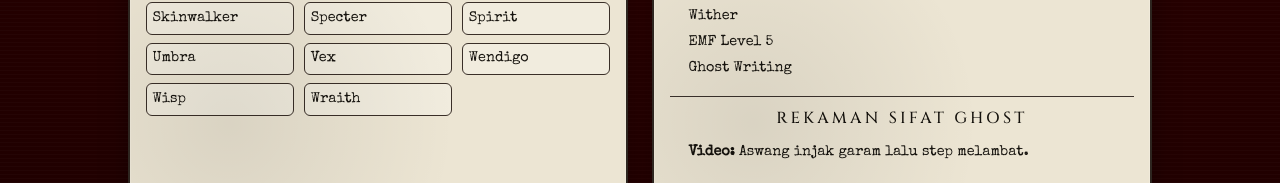
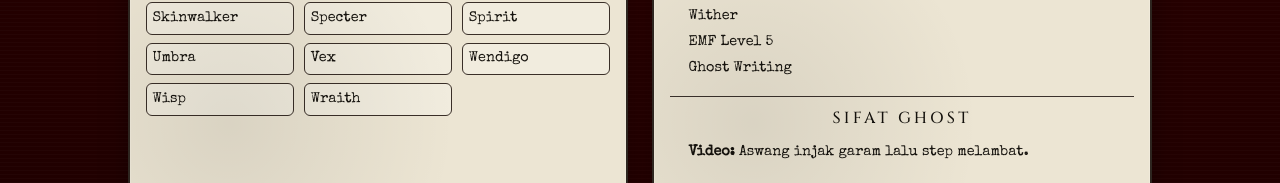
Before and after one commit to Cipaxdragon/Catatan_Demonology_Asep, a React (Vite) app: page / in a window 1280 px wide. Shown: the part 693-876 px from the top of the page. Built offline with nearby package versions, Linux system fonts and the light colour scheme.

Commit message:
feat: update ghost evidence title and enhance media styling for better alignment

```diff
--- a/src/components/GhostDetail.jsx
+++ b/src/components/GhostDetail.jsx
@@ -98,7 +98,7 @@ export default function GhostDetail({ ghostName, ghostInfo }) {
 
       {ghostInfo.mediaProof?.length ? (
         <>
-          <h3 className="evidence-title">Rekaman Sifat Ghost</h3>
+          <h3 className="evidence-title">Sifat Ghost</h3>
           <ul className="evidence-list" aria-live="polite">
             {ghostInfo.mediaProof.map((item, index) => (
               <li key={`${item.type}-${index}`}>
--- a/src/data/ghostDetails.js
+++ b/src/data/ghostDetails.js
@@ -99,6 +99,11 @@ const ghostDetails = {
         type: 'Manifestor',
         threat: 'Very High',
         evidence: ['Laser Projector', 'Spirit Box', 'Freezing Temps'],
+        mediaProof: [{
+            type: 'Audio',
+            note: 'Step lari Oni terdengar jelas saat hunt.',
+            file: '/proofs/step-lari.mp3'
+        }],
         signs: 'Tipe pelari: saat hunt terlihat lari cepat, mirip Wendigo.',
         tips: 'Gunakan rute dengan banyak tikungan untuk putus jarak dan hindari adu lari lurus.'
     },
@@ -106,6 +111,11 @@ const ghostDetails = {
         type: 'Ethereal',
         threat: 'High',
         evidence: ['EMF Level 5', 'Handprints', 'Ghost Orbs'],
+        mediaProof: [{
+            type: 'Audio',
+            note: 'Step lari Phantom bisa dipantau sebagai pembanding saat chase.',
+            file: '/proofs/step-lari.mp3'
+        }],
         signs: 'Blink saat hunt lebih lambat (slow blink) dan cenderung lama muncul.',
         tips: 'Amati pola blink secara sabar saat hunt untuk membedakan dari tipe agresif cepat.'
     },
@@ -176,7 +186,8 @@ const ghostDetails = {
         evidence: ['Ghost Orbs', 'Ghost Writing', 'Laser Projector'],
         mediaProof: [{
             type: 'Audio',
-            note: 'Step lari Wendigo terdengar jelas saat hunt.'
+            note: 'Step lari Wendigo terdengar jelas saat hunt.',
+            file: '/proofs/step-lari.mp3'
         }],
         signs: 'Tipe pelari seperti Oni. Cenderung menghindari spawn dekat lentera/api dan sering muncul di bedroom Juniper.',
         tips: 'Jaga area dengan lentera tetap aktif dan pakai rute aman karena Wendigo unggul di chase lurus.'
--- a/src/style.css
+++ b/src/style.css
@@ -225,6 +225,7 @@ body {
 
 .proof-media-wrap {
     margin-top: 0.35rem;
+    text-align: center;
 }
 
 .proof-media-link {
@@ -235,11 +236,26 @@ body {
 
 .proof-media-photo {
     display: block;
-    margin-top: 0.35rem;
+    margin: 0.35rem auto 0;
     width: min(100%, 280px);
     border-radius: 8px;
     border: 1px solid #3b322c;
     box-shadow: 0 6px 14px rgba(0, 0, 0, 0.25);
+}
+
+.proof-media-video {
+    display: block;
+    margin: 0.35rem auto 0;
+    width: min(100%, 320px);
+    border-radius: 8px;
+    border: 1px solid #3b322c;
+    background: #120d0a;
+}
+
+.proof-media-audio {
+    display: block;
+    margin: 0.35rem auto 0;
+    width: min(100%, 320px);
 }
 
 .detail-title {
```
Also changed, not shown: 1 other file (tests, documents, lock files or other folders).
